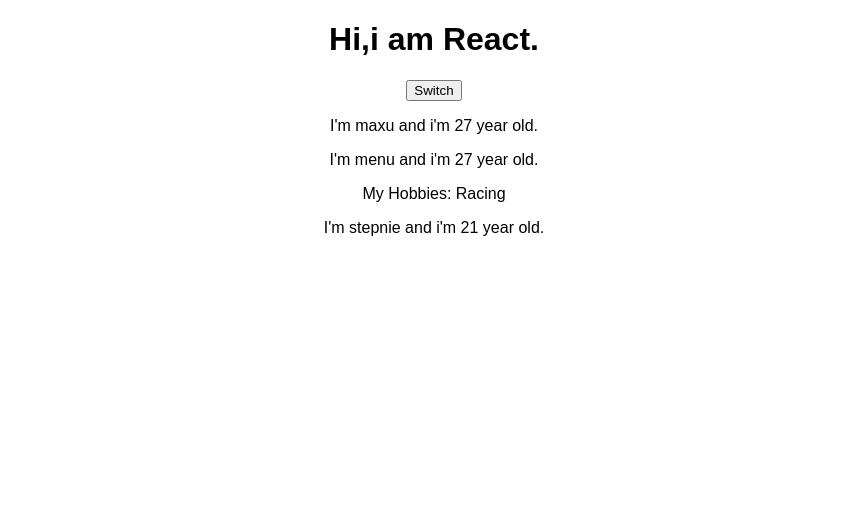
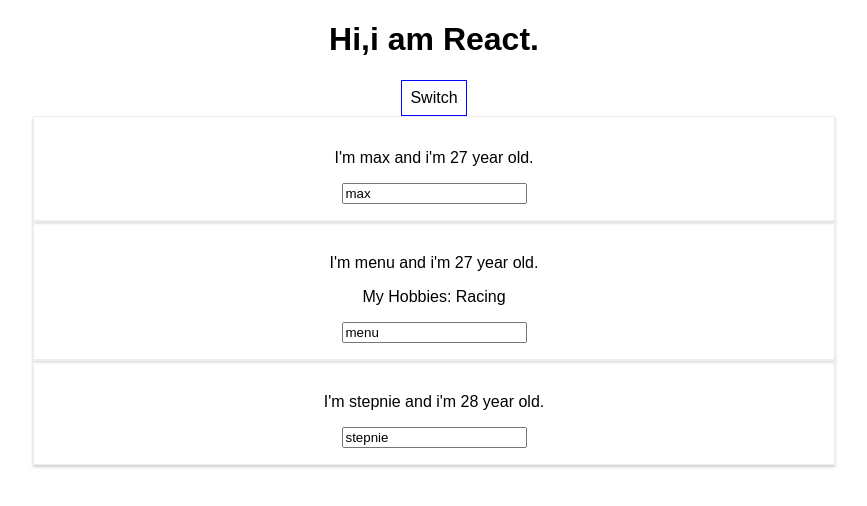
Before and after one commit to Alamgir55/react-complete, a React (Create React App) app: page / in a window 1280 px wide. Both pictures are taken after a click on the button "Switch". Shown: the top 506 px of the page, without its empty margins (206-1073 px from the left). Built offline with nearby package versions, Linux system fonts and the light colour scheme.

Commit message:
react func

```diff
--- a/src/App.js
+++ b/src/App.js
@@ -1,6 +1,8 @@
 import React, { Component } from 'react';
 import './App.css';
 import Person from './Person/Person';
+// import UserInput from './UserInput/UserInput';
+// import UserOutput from './UserOutput/UserOutput';
 
 class App extends Component {
   state = {
@@ -9,7 +11,8 @@
       {name: 'menu', age: '27'},
       {name: 'stepnie', age: '28'}
     ],
-    other: 'someState'
+    other: 'someState',
+    showPerson: false
   }
   switchButtonHandler = (newName) => {
     this.setState({
@@ -20,18 +23,64 @@
       ]
     })
   };
+  nameChangeHandler = (event) => {
+    this.setState({
+      person: [
+        {name: 'Max', age: '26'},
+        {name: event.target.value, age: '27'},
+        {name: 'stepnie', age: '21'}
+      ]
+    })
+  };
+
+  togglePersonHandler = () => {
+    const doesShow = this.state.showPerson;
+    this.setState({
+      showPerson: !doesShow
+    });
+  };
 
   render() {
+    const style = {
+      backgroundColor: 'white',
+      font: 'inherit',
+      border: '1px solid blue',
+      padding: '8px',
+      cursor: 'pointer'
+    };
     return (
       <div className="App">
        <h1>Hi,i am React.</h1>
-       <button onClick={this.switchButtonHandler.bind(this, 'maxu')}>Switch</button>
-       <Person name={this.state.person[0].name} age={this.state.person[1].age} />
-       <Person click={this.switchButtonHandler.bind(this, 'mexxx')} name={this.state.person[1].name} age={this.state.person[1].age}>My Hobbies: Racing</Person>
-       <Person name={this.state.person[2].name} age={this.state.person[2].age} />
+       <button style={style} onClick={this.togglePersonHandler}>Switch</button>
+        {this.state.showPerson === true ? <div>
+          <Person name={this.state.person[0].name} age={this.state.person[1].age} />
+          <Person click={this.switchButtonHandler.bind(this, 'mexxx')} name={this.state.person[1].name} change={this.nameChangeHandler} age={this.state.person[1].age}>My Hobbies: Racing</Person>
+          <Person name={this.state.person[2].name} age={this.state.person[2].age} />
+        </div> : null}
       </div>
     );
   }
+
+  // state = {
+  //   userName: 'Max'
+  // };
+
+  //   usernameChangeHandler = (event) => {
+  //   this.setState({
+  //     userName: event.target.value
+  //   });
+  // };
+
+  // render() {
+  //   return (
+  //     <div className="App">
+  //       <UserInput changed={this.usernameChangeHandler} value={this.state.userName} />
+  //       <UserOutput userName={this.state.userName}  />
+  //       <UserOutput userName={this.state.userName}  />
+  //       <UserOutput userName={this.state.userName} />
+  //     </div>
+  //   );
+  // }
 }
 
 export default App;
--- /dev/null
+++ b/src/Person/Person.css
@@ -0,0 +1,8 @@
+.Person {
+    width: 60%;
+    margin: auto;
+    border: 1px solid #eee;
+    box-shadow: 0 2px 3px #ccc;
+    padding: 16px;
+    text-align: center;
+}
--- a/src/Person/Person.js
+++ b/src/Person/Person.js
@@ -1,10 +1,13 @@
 import React from 'react';
+
+import './Person.css';
 
 const Person = (props) => {
     return (
-        <div>
+        <div className="Person">
             <p onClick={props.click}>I'm {props.name} and i'm {props.age} year old.</p>
             <p>{props.children}</p>
+            <input type="text" onChange={props.change} value={props.name} />
         </div>
     );
 };
--- /dev/null
+++ b/src/UserInput/UserInput.js
@@ -0,0 +1,10 @@
+import React from 'react';
+
+const UserInput = (props) => {
+    const inputStyle = {
+        border: '2px solid blue'
+    };
+    return <input type='text' style={inputStyle} onChange={props.changed} value={props.value} />
+};
+
+export default UserInput;
--- /dev/null
+++ b/src/UserOutput/UserOutput.css
@@ -0,0 +1,8 @@
+.UserOutput {
+    width: 60%;
+    padding: 16px;
+    margin: 16px;
+    border: 2px solid black;
+    background-color: #ccc;
+    text-align: center;
+}
--- /dev/null
+++ b/src/UserOutput/UserOutput.js
@@ -0,0 +1,13 @@
+import React from 'react';
+import './UserOutput.css'
+
+const UserOutput = (props) => {
+    return (
+        <div className='UserOutput'>
+            <p>UserName: {props.userName}</p>
+            <p>I hope I'll be overwritten!</p>
+        </div>
+    );
+};
+
+export default UserOutput;
```
